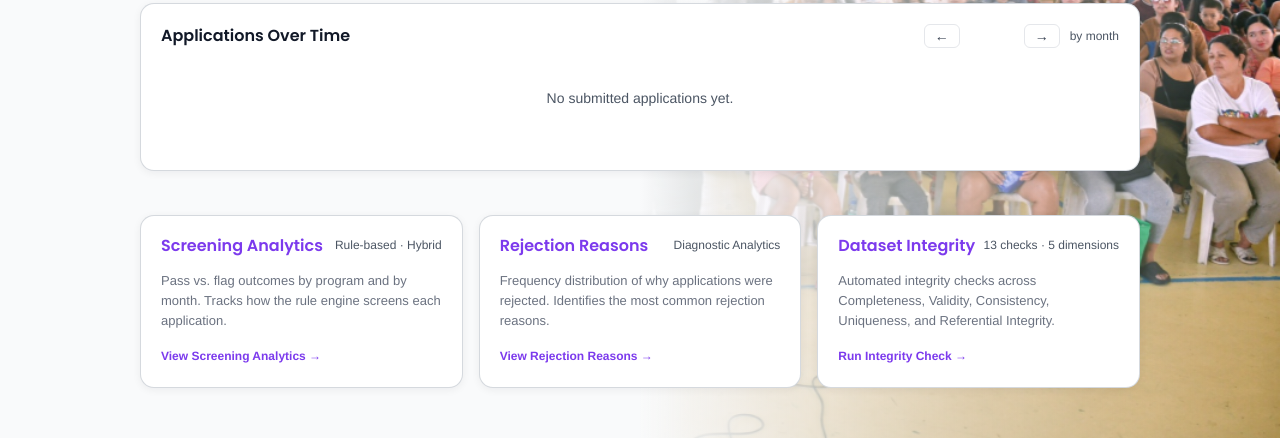
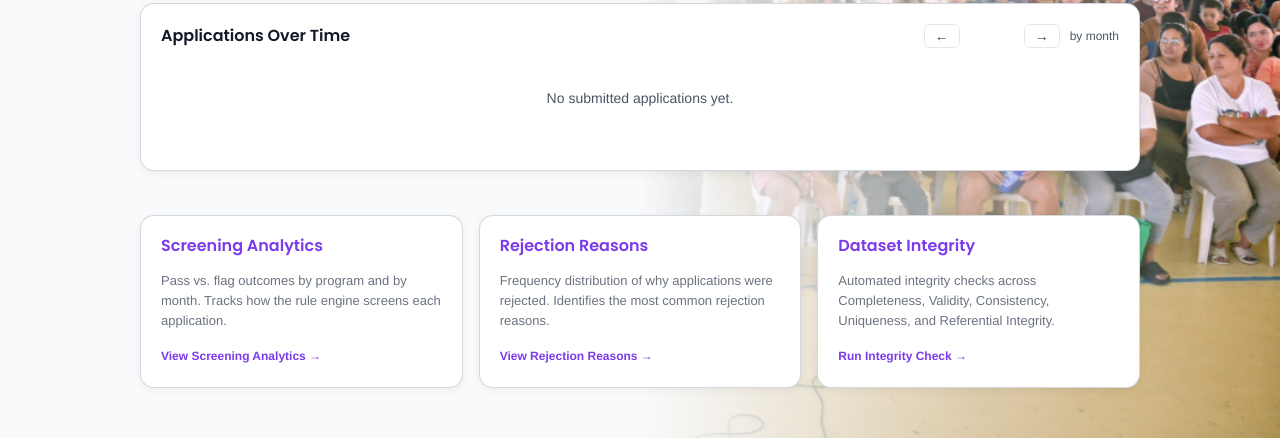
Before and after one commit to o-timothy-o/edugrant, a Django app: page /reports/ in a window 1280 px wide. Shown: the part 424-862 px from the top of the page. Run offline with Django 5.2, Linux system fonts and the light colour scheme; the visitor is signed in with stand-in values (Sample User, id 1); data that the repository does not hold is empty; parts of the project's set-up code (start-up, migrations or seed data) failed here and were passed over.

Commit message:
Removed labels

```diff
--- a/backend/templates/reports.html
+++ b/backend/templates/reports.html
@@ -218,7 +218,6 @@
     <a href="{% url 'screening_analytics' %}" class="admin-card" style="text-decoration:none;display:block;">
       <div class="admin-card-header">
         <h2>Screening Analytics</h2>
-        <span class="report-chart-sub">Rule-based · Hybrid</span>
       </div>
       <p style="font-size:13px;color:#6b7280;margin:0 0 12px;">Pass vs. flag outcomes by program and by month. Tracks how the rule engine screens each application.</p>
       <span style="font-size:12px;color:#7c3aed;font-weight:600;">View Screening Analytics →</span>
@@ -227,7 +226,6 @@
     <a href="{% url 'rejection_reasons' %}" class="admin-card" style="text-decoration:none;display:block;">
       <div class="admin-card-header">
         <h2>Rejection Reasons</h2>
-        <span class="report-chart-sub">Diagnostic Analytics</span>
       </div>
       <p style="font-size:13px;color:#6b7280;margin:0 0 12px;">Frequency distribution of why applications were rejected. Identifies the most common rejection reasons.</p>
       <span style="font-size:12px;color:#7c3aed;font-weight:600;">View Rejection Reasons →</span>
@@ -236,7 +234,6 @@
     <a href="{% url 'integrity_check' %}" class="admin-card" style="text-decoration:none;display:block;">
       <div class="admin-card-header">
         <h2>Dataset Integrity</h2>
-        <span class="report-chart-sub">13 checks · 5 dimensions</span>
       </div>
       <p style="font-size:13px;color:#6b7280;margin:0 0 12px;">Automated integrity checks across Completeness, Validity, Consistency, Uniqueness, and Referential Integrity.</p>
       <span style="font-size:12px;color:#7c3aed;font-weight:600;">Run Integrity Check →</span>
```
